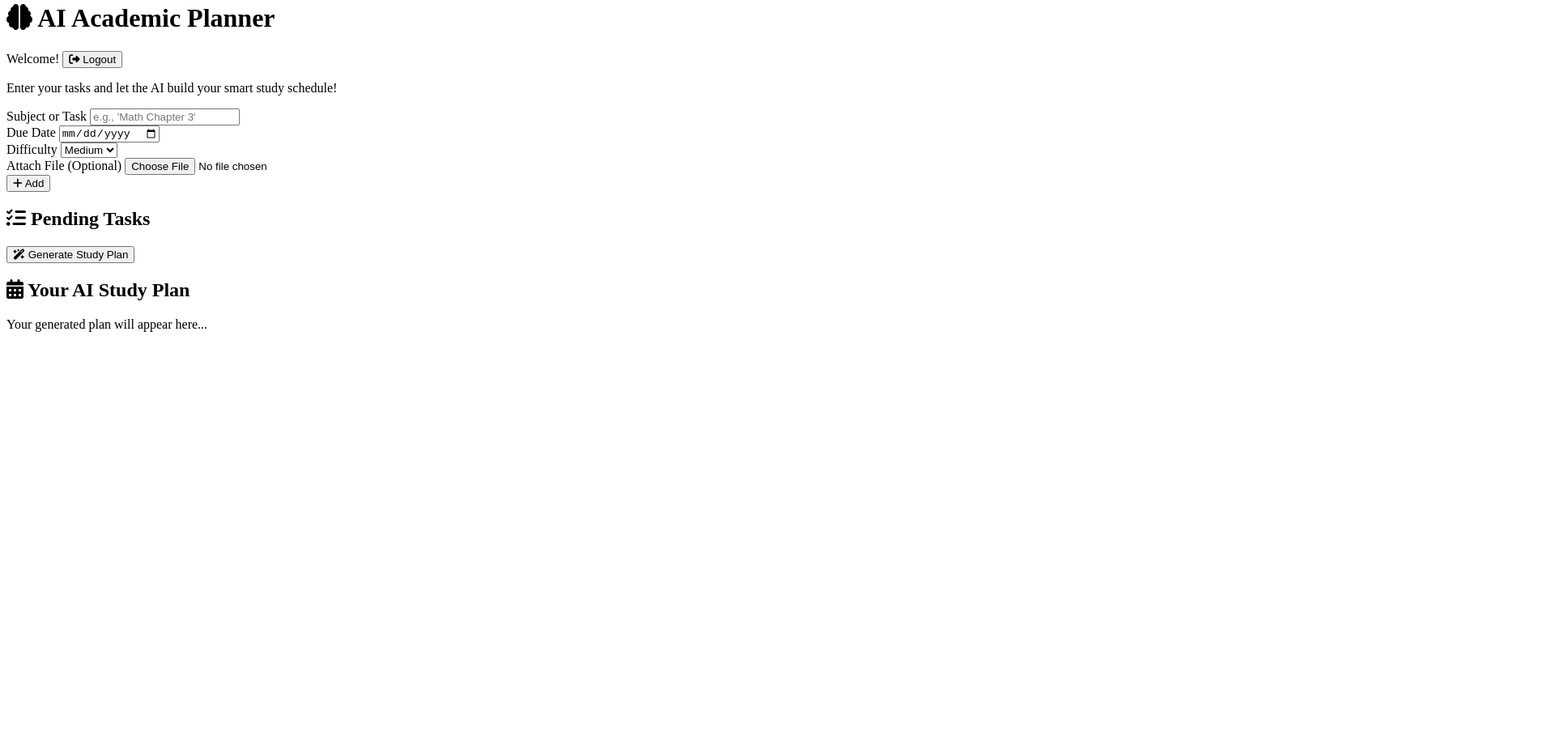
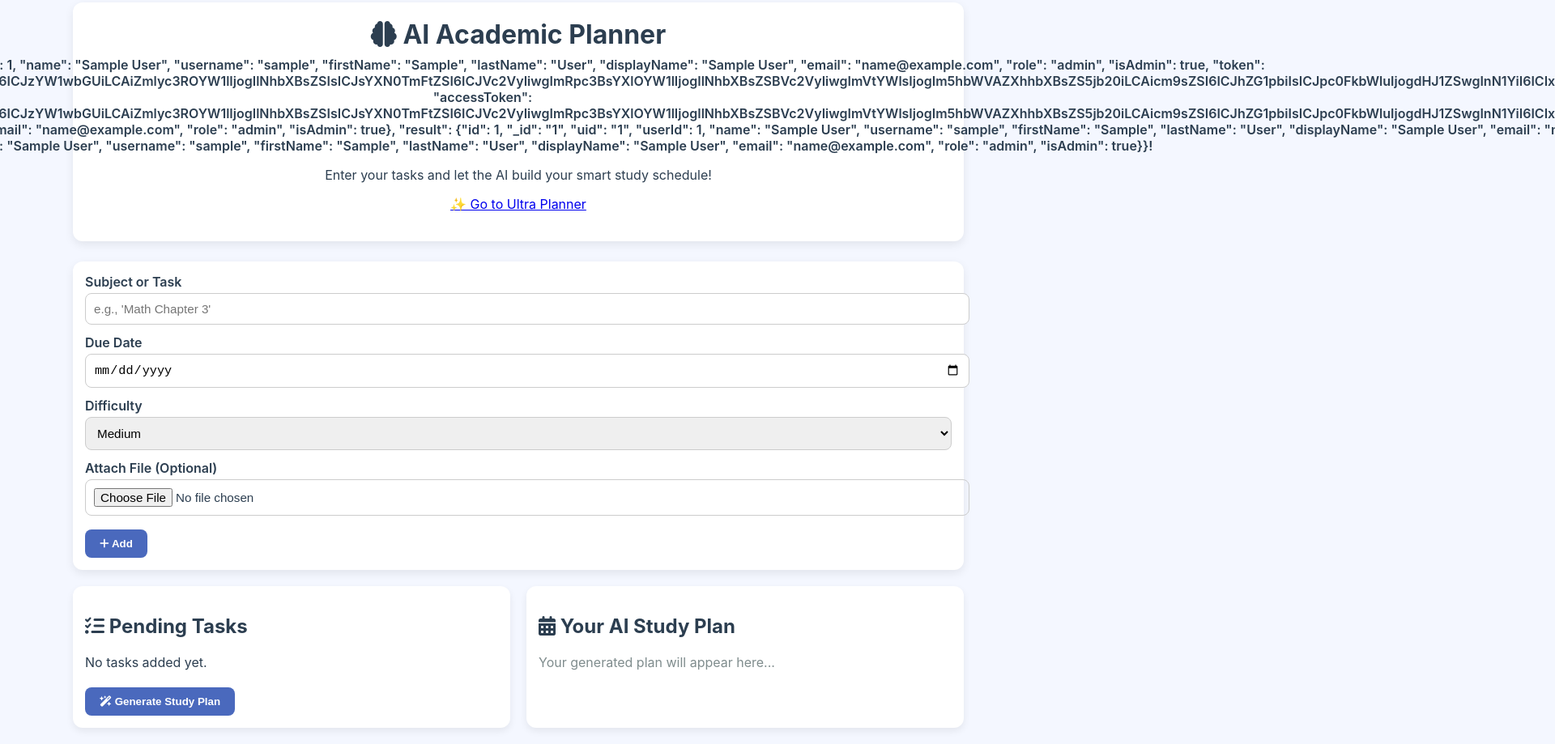
Before and after one commit to palaashbhatia-eng/AI-Planner-FINAL, a plain HTML site: page planner_html.html in a window 1280 px wide. Shown: the part 17-936 px from the top of the page at 81% size, 1920 px wide, since content can reach past the window. Before the commit the page ends 800 px from the top, so only its background shows below. Drawn offline with Linux system fonts and the light colour scheme; sample sign-in values are in the browser's storage.

Commit message:
Update planner_html.html

```diff
--- a/planner_html.html
+++ b/planner_html.html
@@ -4,7 +4,10 @@
     <meta charset="UTF-8">
     <meta name="viewport" content="width=device-width, initial-scale=1.0">
     <title>AI Academic Planner</title>
-    <link rel="stylesheet" href="style.css">
+
+    <!-- ✅ Correct CSS file name -->
+    <link rel="stylesheet" href="style_css.css">
+
     <link rel="stylesheet" href="https://cdnjs.cloudflare.com/ajax/libs/font-awesome/6.5.1/css/all.min.css">
 </head>
 <body>
@@ -17,6 +20,11 @@
                 <button id="logout-btn"><i class="fa-solid fa-right-from-bracket"></i> Logout</button>
             </div>
             <p>Enter your tasks and let the AI build your smart study schedule!</p>
+
+            <!-- ⭐ Optional: Quick link to Ultra Planner -->
+            <p style="margin-top:10px;">
+                <a href="main_app_html.html">✨ Go to Ultra Planner</a>
+            </p>
         </header>
 
         <div class="input-section">
@@ -63,6 +71,7 @@
         </div>
     </div>
 
-    <script src="script.js"></script>
+    <!-- ✅ Correct JS file name -->
+    <script src="script_js.js"></script>
 </body>
 </html>
```
